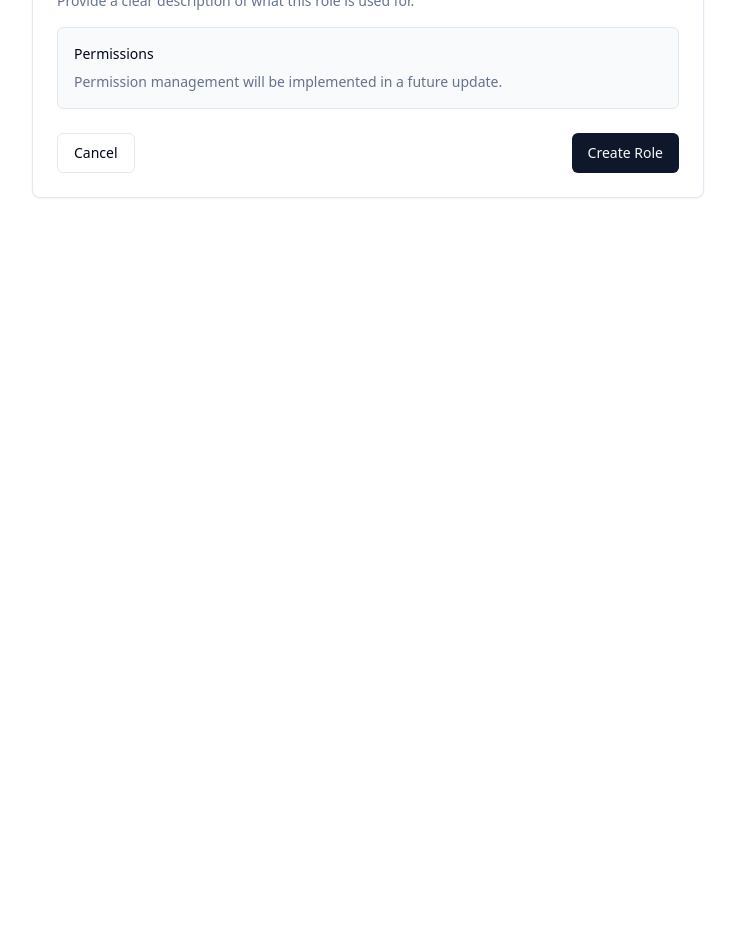
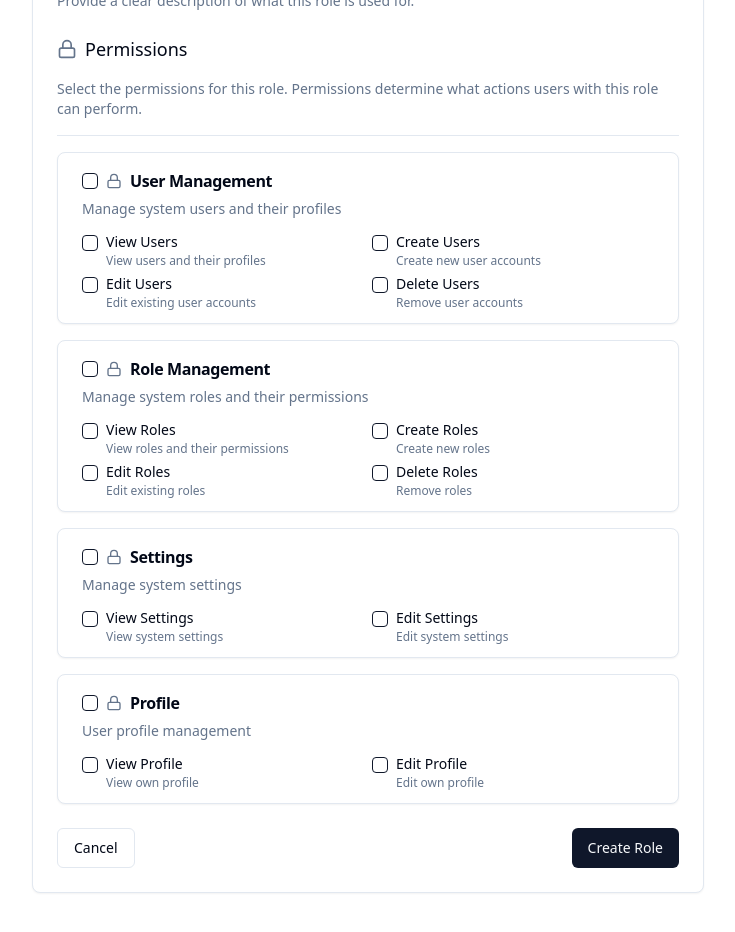
Before and after one commit to 94karimibrahim/user-flow-control-center, a React (Vite) app: page /roles/new in a window 1280 px wide. Shown: the part 620-1552 px from the top of the page, without its empty margins (272-1007 px from the left). Before the commit the page ends 858 px from the top, so only its background shows below. Built offline with nearby package versions, Linux system fonts and the light colour scheme.

Commit message:
feat: Implement role permission management
This commit introduces the ability to manage permissions for roles.

```diff
--- /dev/null
+++ b/src/components/roles/PermissionGroup.tsx
@@ -0,0 +1,90 @@
+
+import { useEffect, useState } from "react";
+import { Checkbox } from "@/components/ui/checkbox";
+import { Card, CardContent, CardDescription, CardHeader, CardTitle } from "@/components/ui/card";
+import { PermissionGroup as PermissionGroupType, Permission } from "@/data/permissions";
+import { Lock } from "lucide-react";
+
+interface PermissionGroupProps {
+  group: PermissionGroupType;
+  selectedPermissions: string[];
+  onPermissionChange: (permissionId: string, isChecked: boolean) => void;
+}
+
+export function PermissionGroup({
+  group,
+  selectedPermissions,
+  onPermissionChange
+}: PermissionGroupProps) {
+  const [groupChecked, setGroupChecked] = useState<boolean | "indeterminate">(false);
+
+  // Update the group's checked state when selected permissions change
+  useEffect(() => {
+    const groupPermissionIds = group.permissions.map(p => p.id);
+    const selectedGroupPermissions = groupPermissionIds.filter(id =>
+      selectedPermissions.includes(id)
+    );
+
+    if (selectedGroupPermissions.length === 0) {
+      setGroupChecked(false);
+    } else if (selectedGroupPermissions.length === groupPermissionIds.length) {
+      setGroupChecked(true);
+    } else {
+      setGroupChecked("indeterminate");
+    }
+  }, [selectedPermissions, group.permissions]);
+
+  // Handle checking/unchecking the entire group
+  const handleGroupChange = (checked: boolean) => {
+    group.permissions.forEach(permission => {
+      onPermissionChange(permission.id, checked);
+    });
+  };
+
+  return (
+    <Card className="mb-4">
+      <CardHeader className="py-4">
+        <div className="flex items-center space-x-2">
+          <Checkbox
+            id={`group-${group.id}`}
+            checked={groupChecked === true}
+            className="data-[state=indeterminate]:bg-primary data-[state=indeterminate]:opacity-80"
+            onClick={() => handleGroupChange(groupChecked !== true)}
+            {...(groupChecked === "indeterminate" && { "data-state": "indeterminate" })}
+          />
+          <div className="flex items-center">
+            <Lock className="h-4 w-4 mr-2 text-muted-foreground" />
+            <CardTitle className="text-md">{group.name}</CardTitle>
+          </div>
+        </div>
+        <CardDescription>{group.description}</CardDescription>
+      </CardHeader>
+      <CardContent className="pt-0 pb-3">
+        <div className="grid grid-cols-1 md:grid-cols-2 gap-2">
+          {group.permissions.map((permission) => (
+            <div key={permission.id} className="flex items-start space-x-2">
+              <Checkbox
+                id={permission.id}
+                checked={selectedPermissions.includes(permission.id)}
+                onCheckedChange={(checked) => {
+                  onPermissionChange(permission.id, checked === true);
+                }}
+              />
+              <div className="grid gap-1">
+                <label
+                  htmlFor={permission.id}
+                  className="text-sm font-medium leading-none peer-disabled:cursor-not-allowed peer-disabled:opacity-70 cursor-pointer"
+                >
+                  {permission.name}
+                </label>
+                <p className="text-xs text-muted-foreground">
+                  {permission.description}
+                </p>
+              </div>
+            </div>
+          ))}
+        </div>
+      </CardContent>
+    </Card>
+  );
+}
--- a/src/components/roles/RoleForm.tsx
+++ b/src/components/roles/RoleForm.tsx
@@ -2,18 +2,19 @@
 import { useState } from "react";
 import { useNavigate } from "react-router-dom";
 import { v4 as uuidv4 } from "uuid";
-import { toast } from "sonner";
 import { Role, UserRole } from "@/types/user";
+import { permissionGroups } from "@/data/permissions";
+import { PermissionGroup } from "@/components/roles/PermissionGroup";
 import { Card, CardContent, CardDescription, CardFooter, CardHeader, CardTitle } from "@/components/ui/card";
 import { Button } from "@/components/ui/button";
 import { Form, FormControl, FormDescription, FormField, FormItem, FormLabel, FormMessage } from "@/components/ui/form";
-import { Input } from "@/components/ui/input";
 import { Textarea } from "@/components/ui/textarea";
 import { useForm } from "react-hook-form";
 import { zodResolver } from "@hookform/resolvers/zod";
 import * as z from "zod";
 import { Select, SelectContent, SelectItem, SelectTrigger, SelectValue } from "@/components/ui/select";
-import { ShieldCheck } from "lucide-react";
+import { ShieldCheck, Lock } from "lucide-react";
+import { Separator } from "@/components/ui/separator";
 
 const formSchema = z.object({
   name: z.enum(["admin", "manager", "user", "guest"], {
@@ -60,6 +61,45 @@ export function RoleForm({ onSubmit, initialData, isEditing = false }: RoleFormP
     onSubmit(role);
   };
 
+  const handlePermissionChange = (permissionId: string, isChecked: boolean) => {
+    setPermissions(prevPermissions => {
+      if (isChecked && !prevPermissions.includes(permissionId)) {
+        return [...prevPermissions, permissionId];
+      } else if (!isChecked && prevPermissions.includes(permissionId)) {
+        return prevPermissions.filter(id => id !== permissionId);
+      }
+      return prevPermissions;
+    });
+  };
+
+  const handleRoleTemplateChange = (role: UserRole) => {
+    // Set default permissions based on role template
+    let defaultPermissions: string[] = [];
+
+    switch(role) {
+      case 'admin':
+        defaultPermissions = permissionGroups.flatMap(group =>
+          group.permissions.map(permission => permission.id)
+        );
+        break;
+      case 'manager':
+        defaultPermissions = [
+          'users.view', 'users.create', 'users.edit',
+          'roles.view', 'settings.view'
+        ];
+        break;
+      case 'user':
+        defaultPermissions = ['profile.view', 'profile.edit'];
+        break;
+      case 'guest':
+        defaultPermissions = ['profile.view'];
+        break;
+    }
+
+    setPermissions(defaultPermissions);
+    form.setValue('name', role);
+  };
+
   return (
     <Card>
       <CardHeader>
@@ -81,9 +121,9 @@ export function RoleForm({ onSubmit, initialData, isEditing = false }: RoleFormP
               name="name"
               render={({ field }) => (
                 <FormItem>
-                  <FormLabel>Role Name</FormLabel>
+                  <FormLabel>Role Template</FormLabel>
                   <Select
-                    onValueChange={field.onChange}
+                    onValueChange={(value) => handleRoleTemplateChange(value as UserRole)}
                     defaultValue={field.value}
                     disabled={isEditing}
                   >
@@ -100,7 +140,7 @@ export function RoleForm({ onSubmit, initialData, isEditing = false }: RoleFormP
                     </SelectContent>
                   </Select>
                   <FormDescription>
-                    The type of role determines the default permissions.
+                    The role template determines the default permissions.
                   </FormDescription>
                   <FormMessage />
                 </FormItem>
@@ -128,12 +168,27 @@ export function RoleForm({ onSubmit, initialData, isEditing = false }: RoleFormP
               )}
             />
 
-            {/* Permissions section will be added later */}
-            <div className="border rounded-md p-4 bg-gray-50">
-              <p className="text-sm font-medium mb-2">Permissions</p>
-              <p className="text-sm text-muted-foreground">
-                Permission management will be implemented in a future update.
+            <div>
+              <div className="flex items-center gap-2 mb-4 mt-6">
+                <Lock className="h-5 w-5 text-muted-foreground" />
+                <h3 className="text-lg font-medium">Permissions</h3>
+              </div>
+              <p className="text-sm text-muted-foreground mb-4">
+                Select the permissions for this role. Permissions determine what actions users with this role can perform.
               </p>
+
+              <Separator className="my-4" />
+
+              <div className="space-y-4">
+                {permissionGroups.map((group) => (
+                  <PermissionGroup
+                    key={group.id}
+                    group={group}
+                    selectedPermissions={permissions}
+                    onPermissionChange={handlePermissionChange}
+                  />
+                ))}
+              </div>
             </div>
           </CardContent>
           <CardFooter className="flex justify-between">
--- /dev/null
+++ b/src/data/permissions.ts
@@ -0,0 +1,105 @@
+
+// Define permission categories and their specific permissions
+export type Permission = {
+  id: string;
+  name: string;
+  description: string;
+};
+
+export type PermissionGroup = {
+  id: string;
+  name: string;
+  description: string;
+  permissions: Permission[];
+};
+
+export const permissionGroups: PermissionGroup[] = [
+  {
+    id: "users",
+    name: "User Management",
+    description: "Manage system users and their profiles",
+    permissions: [
+      {
+        id: "users.view",
+        name: "View Users",
+        description: "View users and their profiles"
+      },
+      {
+        id: "users.create",
+        name: "Create Users",
+        description: "Create new user accounts"
+      },
+      {
+        id: "users.edit",
+        name: "Edit Users",
+        description: "Edit existing user accounts"
+      },
+      {
+        id: "users.delete",
+        name: "Delete Users",
+        description: "Remove user accounts"
+      }
+    ]
+  },
+  {
+    id: "roles",
+    name: "Role Management",
+    description: "Manage system roles and their permissions",
+    permissions: [
+      {
+        id: "roles.view",
+        name: "View Roles",
+        description: "View roles and their permissions"
+      },
+      {
+        id: "roles.create",
+        name: "Create Roles",
+        description: "Create new roles"
+      },
+      {
+        id: "roles.edit",
+        name: "Edit Roles",
+        description: "Edit existing roles"
+      },
+      {
+        id: "roles.delete",
+        name: "Delete Roles",
+        description: "Remove roles"
+      }
+    ]
+  },
+  {
+    id: "settings",
+    name: "Settings",
+    description: "Manage system settings",
+    permissions: [
+      {
+        id: "settings.view",
+        name: "View Settings",
+        description: "View system settings"
+      },
+      {
+        id: "settings.edit",
+        name: "Edit Settings",
+        description: "Edit system settings"
+      }
+    ]
+  },
+  {
+    id: "profile",
+    name: "Profile",
+    description: "User profile management",
+    permissions: [
+      {
+        id: "profile.view",
+        name: "View Profile",
+        description: "View own profile"
+      },
+      {
+        id: "profile.edit",
+        name: "Edit Profile",
+        description: "Edit own profile"
+      }
+    ]
+  }
+];
--- a/src/pages/CreateRole.tsx
+++ b/src/pages/CreateRole.tsx
@@ -1,9 +1,7 @@
 
-import { useState } from "react";
 import { useNavigate, Link } from "react-router-dom";
 import { toast } from "sonner";
 import { Role } from "@/types/user";
-import { roles as initialRoles } from "@/data/roles";
 import { RoleForm } from "@/components/roles/RoleForm";
 import { Button } from "@/components/ui/button";
 import { Breadcrumb, BreadcrumbItem, BreadcrumbLink, BreadcrumbList, BreadcrumbPage, BreadcrumbSeparator } from "@/components/ui/breadcrumb";
@@ -16,7 +14,7 @@ const CreateRole = () => {
     // In a real app, this would send the data to an API
     // For now, we'll just show a success message and navigate back to the roles list
     console.log("Created role:", role);
-    toast.success("Role created successfully!");
+    toast.success(`Role "${role.name}" created successfully with ${role.permissions.length} permissions!`);
     navigate("/roles");
   };
 
```
